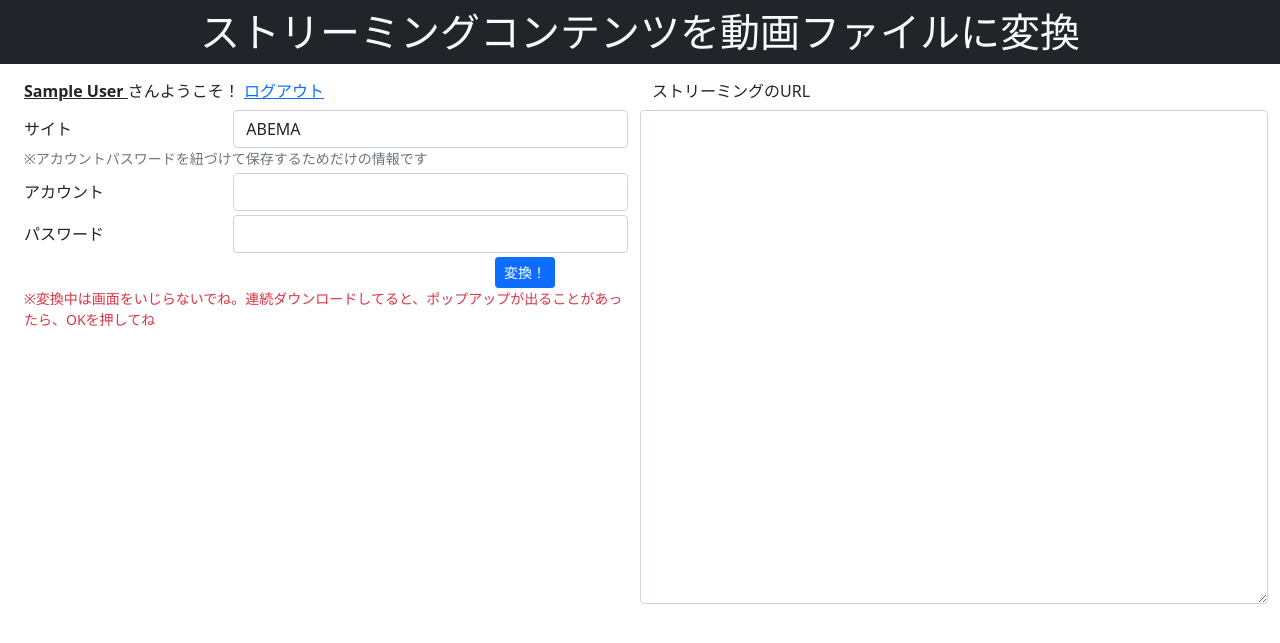
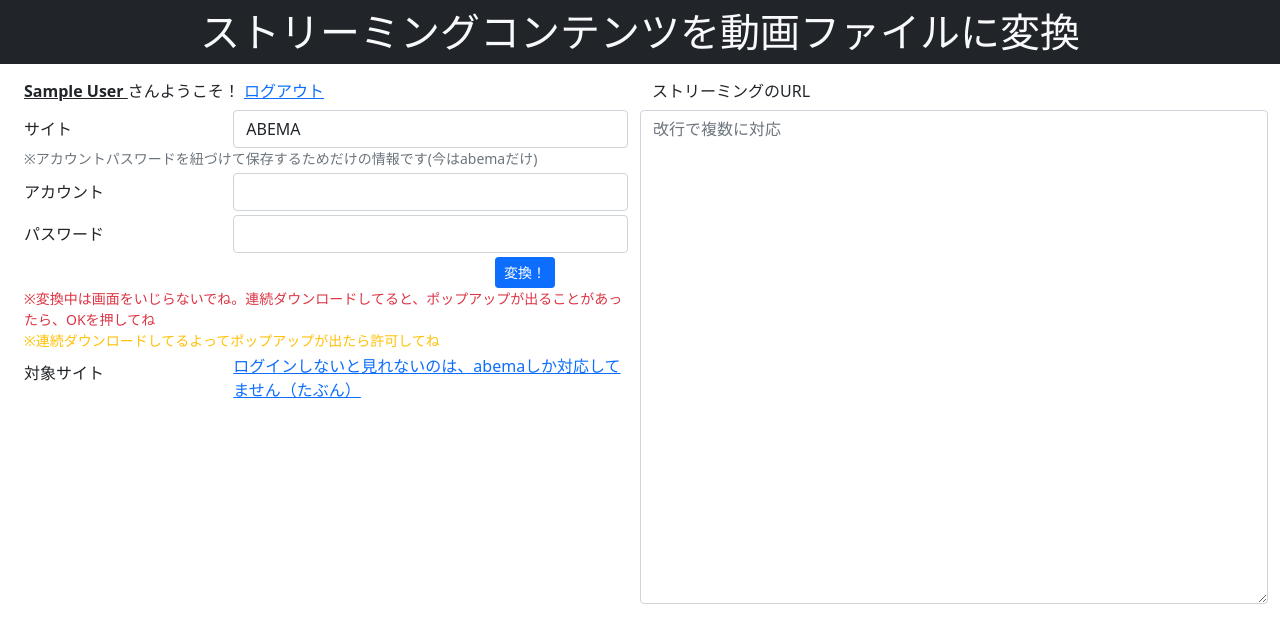
Before and after one commit to msaitou/convert2vkun, a Django app: page /convert/ in a window 1280 px wide. Shown: the top 643 px of the page. Run offline with Django 4.2, Linux system fonts and the light colour scheme; the visitor is signed in with stand-in values (Sample User, id 1).

Commit message:
favicon追加や文言修正

```diff
--- a/c2v/convert/static/convert/convert.js
+++ b/c2v/convert/static/convert/convert.js
@@ -52,7 +52,7 @@ function submitConvertDo(e) {
   let dUrlBlock = document.querySelector("#d-url");
   let dUrl = document.querySelector("#d-url>span");
   dUrlBlock.classList.replace("d-none", "d-block");
-  dUrl.text = trimedUrls.submit;
+  dUrl.textContent = trimedUrls.submit;
 
   console.log(...fd.entries());
   xhr.open("POST", "do/");
--- a/c2v/convert/templates/convert/base.html
+++ b/c2v/convert/templates/convert/base.html
@@ -3,6 +3,7 @@
   <head>
     <title>ストリーミングコンテンツを動画ファイルに変換</title>
     {% load static %}
+    <link rel="icon" type="image/png" href="{% static 'convert/favicon.ico' %}">
     <link rel="stylesheet" href="{% static 'convert/style.css' %}" />
     <link
       href="https://cdn.jsdelivr.net/npm/bootstrap@5.0.2/dist/css/bootstrap.min.css"
--- a/c2v/convert/templates/convert/index.html
+++ b/c2v/convert/templates/convert/index.html
@@ -1,8 +1,7 @@
 {% extends 'convert/base.html' %} {% block content %}
 <div class="row px-4">
   <div class="col-12">
-    <div id="d-url" class="d-none">
-      変換しています：<span class="text-primary">https://abema.tv/video/episode/444-15_s35_p146</span></div>
+    <div id="d-url" class="d-none">変換しています：<span class="text-primary"></span></div>
     <div id="stdout" class="overflow-scroll d-none" style="max-height: 200px"></div>
   </div>
   <div class="col-12">
@@ -31,10 +30,11 @@
             <div class="col-8">
               <select name="site" class="form-control">
                 <option value="abema">ABEMA</option>
-                <option value="amazon">amazon prime</option>
               </select>
             </div>
-            <small class="text-secondary">※アカウントパスワードを紐づけて保存するためだけの情報です</small>
+            <small class="text-secondary"
+              >※アカウントパスワードを紐づけて保存するためだけの情報です(今はabemaだけ)</small
+            >
           </div>
           <div class="row pb-1">
             <label class="col-4 col-form-label">アカウント</label>
@@ -52,7 +52,20 @@
             <div class="col-sm-3 align-self-end">
               <input class="btn btn-sm btn-primary" type="submit" value="変換！" />
             </div>
-            <small class="text-danger">※変換中は画面をいじらないでね。連続ダウンロードしてると、ポップアップが出ることがあったら、OKを押してね</small>
+            <small class="text-danger"
+              >※変換中は画面をいじらないでね。連続ダウンロードしてると、ポップアップが出ることがあったら、OKを押してね</small
+            ><br>
+            <small class="text-warning"
+              >※連続ダウンロードしてるよってポップアップが出たら許可してね</small
+            ><br>
+          </div>
+          <div class="row pb-1">
+            <label class="col-4 col-form-label">対象サイト</label>
+            <div class="col-8">
+              <a href="https://github.com/yt-dlp/yt-dlp/blob/master/supportedsites.md" target="_blank" rel="noreferrer"
+                >ログインしないと見れないのは、abemaしか対応してません（たぶん）</a
+              >
+            </div>
           </div>
         </div>
         <div class="col">
@@ -61,7 +74,7 @@
           </div>
           <div class="row">
             <span name="warn" class="d-none text-danger"></span>
-            <textarea class="form-control" rows="20" name="urls"></textarea>
+            <textarea class="form-control" rows="20" name="urls" placeholder="改行で複数に対応"></textarea>
           </div>
         </div>
       </div>
```
Also changed, not shown: c2v/convert/ytwrap.py (+10 -13 lines), c2v/convert/static/convert/favicon.ico (added).
